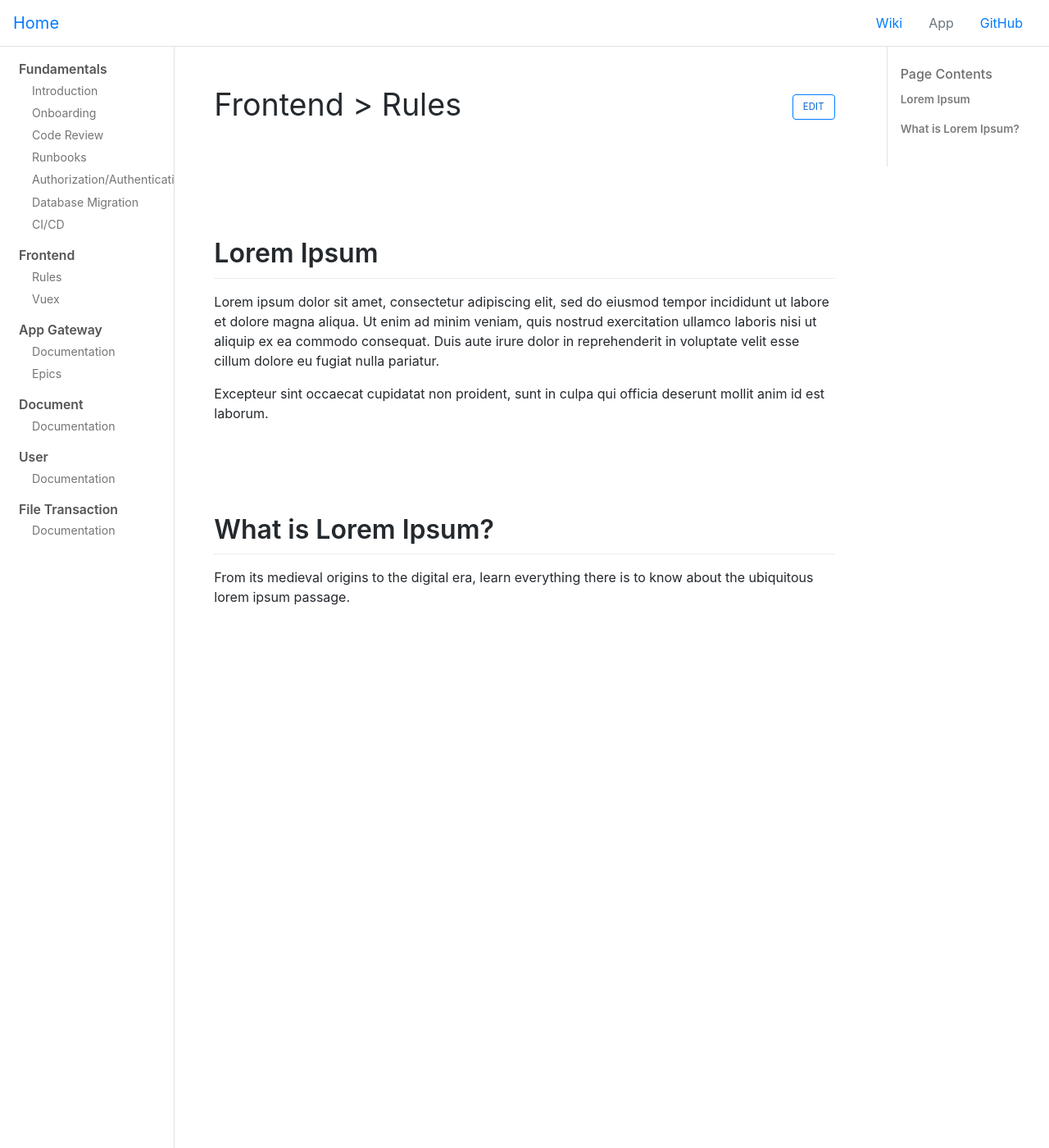
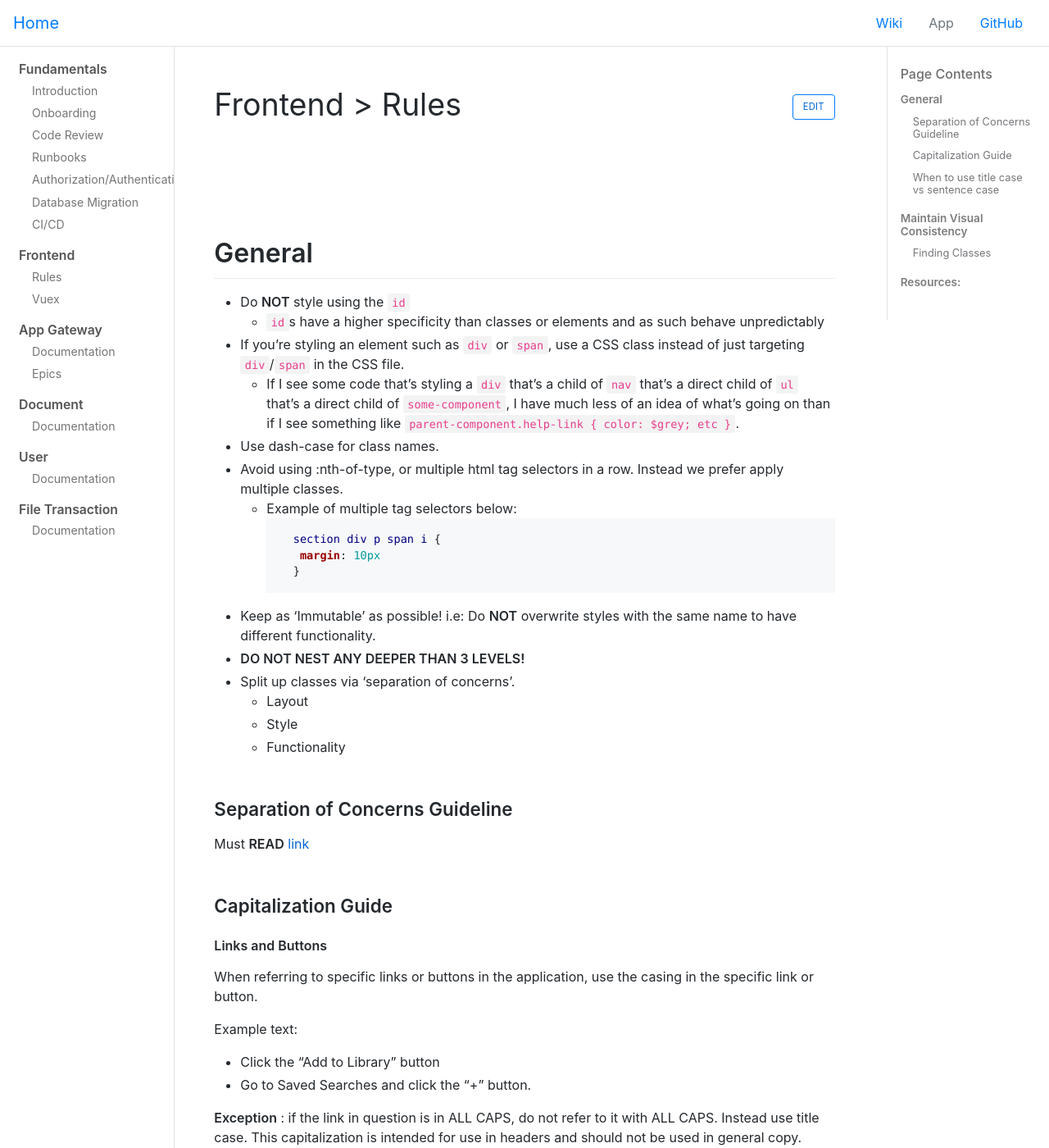
Before and after one commit to hwsc-org/hwsc-org.github.io, a Jekyll site: the page built from wikis/frontend-svc/rules.md, in a window 1280 px wide and 1400 px high. Shown: the whole window at 82% size. Built offline with Jekyll 4.4.1, drawn with Linux system fonts in a browser that asks for light colours; comment, search, counter and statistics services are not loaded; some of the changed text lies outside the part shown.

Commit message:
Try CSS rule part 1

````diff
--- a/wikis/frontend-svc/rules.md
+++ b/wikis/frontend-svc/rules.md
@@ -4,14 +4,82 @@ directory: frontend-svc
 filename: rules.md
 title: Frontend > Rules
 ---
-## Lorem Ipsum
-Lorem ipsum dolor sit amet, consectetur adipiscing elit, sed do eiusmod tempor
-incididunt ut labore et dolore magna aliqua. Ut enim ad minim veniam, quis nostrud
-exercitation ullamco laboris nisi ut aliquip ex ea commodo consequat. Duis aute irure
-dolor in reprehenderit in voluptate velit esse cillum dolore eu fugiat nulla pariatur.
+## General
+- Do **NOT** style using the `id`
+    - `id`s have a higher specificity than classes or elements and as such behave unpredictably
+- If you're styling an element such as `div` or `span`, use a CSS class instead of just targeting `div`/`span` in the CSS file.
+  - If  I see some code that's styling a `div` that's a child of `nav` that's a direct child of `ul` that's a direct child of `some-component`, I have much less of an idea of what's going on than if I see something like `parent-component.help-link { color: $grey; etc }`.
+- Use dash-case for class names.
+- Avoid using :nth-of-type, or multiple html tag selectors in a row. Instead we prefer apply multiple classes.
+   - Example of multiple tag selectors below:
+    ```css
+    section div p span i {
+        margin: 10px
+    }
+    ```
 
-Excepteur sint occaecat cupidatat non proident, sunt in culpa qui officia deserunt mollit anim id est laborum.
+- Keep as 'Immutable' as possible! i.e: Do **NOT** overwrite styles with the same name to have different functionality.
+- **DO NOT NEST ANY DEEPER THAN 3 LEVELS!**
+- Split up classes via 'separation of concerns'.
+    - Layout
+    - Style
+    - Functionality
 
-## What is Lorem Ipsum?
-From its medieval origins to the digital era, learn everything there is to know about the ubiquitous
-lorem ipsum passage.
+### Separation of Concerns Guideline
+Must **READ** [link](https://adamwathan.me/css-utility-classes-and-separation-of-concerns/)
+
+### Capitalization Guide
+
+#### Links and Buttons
+
+When referring to specific links or buttons in the application, use the casing in the specific link or button.
+
+Example text:
+
+- Click the "Add to Library" button
+- Go to Saved Searches and click the "+" button.
+
+**Exception** : if the link in question is in ALL CAPS, do not refer to it with ALL CAPS. Instead use title case. This capitalization is intended for use in headers and should not be used in general copy.
+
+#### Domain Objects in General Discourse
+
+Examples of a domain object: markers, users, charts, dashboards, reports.
+
+Do not capitalize domain objects unless
+
+1. You are referring to a specific link or button in the application
+2. The text you are writing is in title case
+3. Other English capitalization rules apply, such as the domain object beginning a sentence.
+
+### When to use title case vs sentence case
+
+#### Examples of title case:
+
+- Add to Ticket
+- Create Chart
+
+#### Example of sentence case:
+
+- Are you sure you want to delete these 2 saved searches?
+
+Generally, use title case for short, terse phrases in titles, tooltips, navigation elements, etc.
+
+If the text you are using is longer than 3-5 words, strongly consider using sentence case instead.
+
+## Maintain Visual Consistency
+- If copying a considerable amount of CSS from another place, consider extracting them to `_todo.scss` or
+  putting a comment on your new code so they can be modified together in the future.
+
+- Never new colors to the console, ONLY use the colors available in `_todo.scss`
+- Always look for pre-existing styles for UI elements. Majority of the time, what you want already exists somewhere.
+
+### Finding Classes
+- Inspect element of the thing you want to copy (You may need to go a couple elements above, since the class could be on the parent). Then search for those class names in your editor.
+
+
+
+## Resources:
+[How to Center EVERYTHING](https://css-tricks.com/centering-css-complete-guide/)
+[Flexbox 101](https://css-tricks.com/snippets/css/a-guide-to-flexbox/)
+[CSS Grid 101](https://css-tricks.com/snippets/css/complete-guide-grid/)
+[CSS separation of concerns](https://adamwathan.me/css-utility-classes-and-separation-of-concerns/)
````
